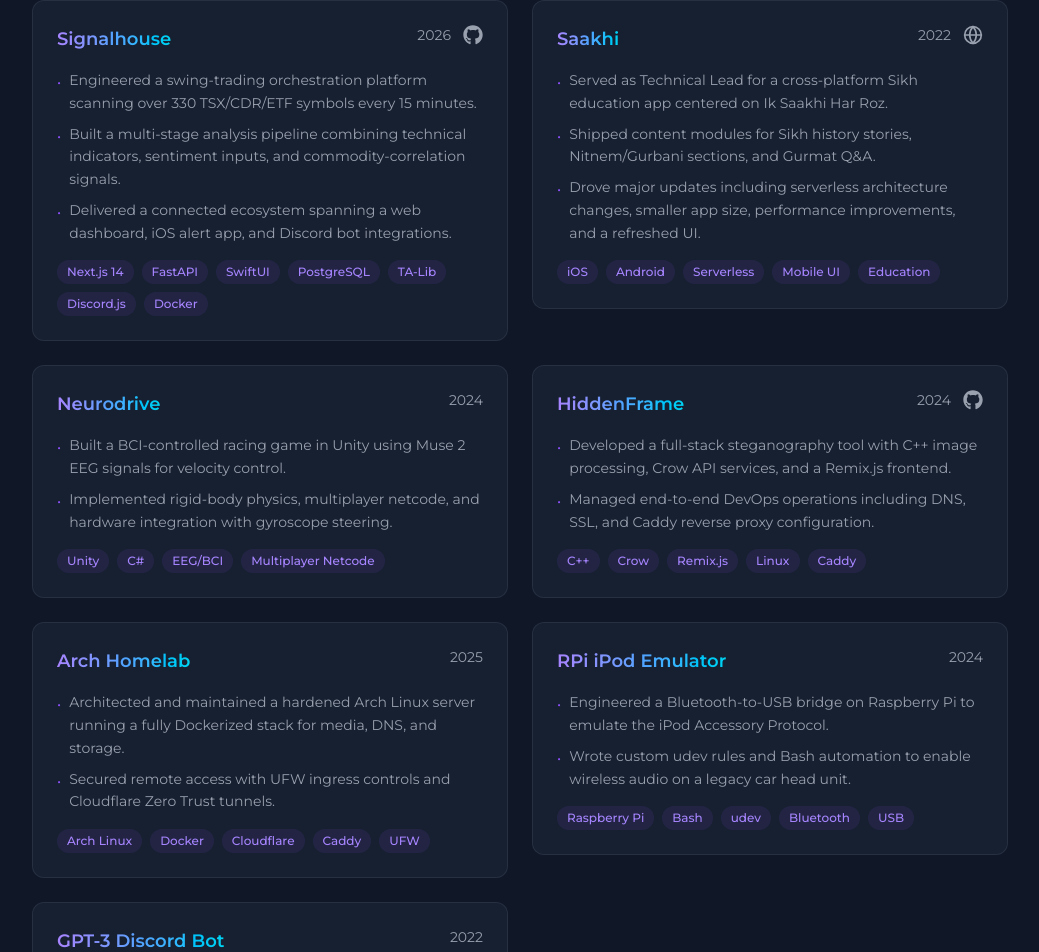
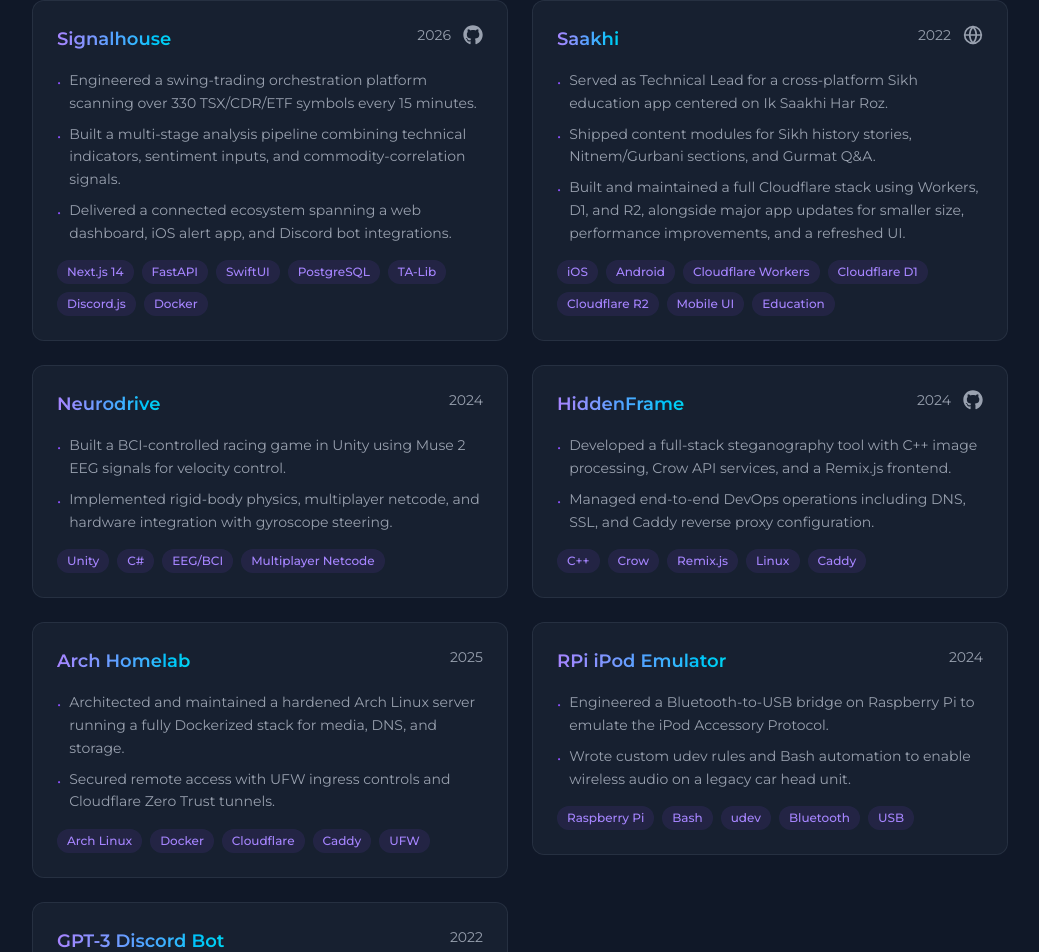
Before and after one commit to amitojsingh366/amitoj.net, a Next.js app: page / in a window 1280 px wide. Shown: the part 928-1880 px from the top of the page, without its empty margins (120-1159 px from the left). Built offline with nearby package versions, Linux system fonts and the light colour scheme; no server answers.

Commit message:
Add Cloudflare stack details to Saakhi project
Co-authored-by: Amitoj Singh <amitoj@amitoj.net>

```diff
--- a/src/data/projects.ts
+++ b/src/data/projects.ts
@@ -33,9 +33,17 @@ export const projects: Project[] = [
     bullets: [
       "Served as Technical Lead for a cross-platform Sikh education app centered on Ik Saakhi Har Roz.",
       "Shipped content modules for Sikh history stories, Nitnem/Gurbani sections, and Gurmat Q&A.",
-      "Drove major updates including serverless architecture changes, smaller app size, performance improvements, and a refreshed UI.",
+      "Built and maintained a full Cloudflare stack using Workers, D1, and R2, alongside major app updates for smaller size, performance improvements, and a refreshed UI.",
     ],
-    tech: ["iOS", "Android", "Serverless", "Mobile UI", "Education"],
+    tech: [
+      "iOS",
+      "Android",
+      "Cloudflare Workers",
+      "Cloudflare D1",
+      "Cloudflare R2",
+      "Mobile UI",
+      "Education",
+    ],
     link: "https://www.sikhsaakhi.com/download",
   },
   {
```
